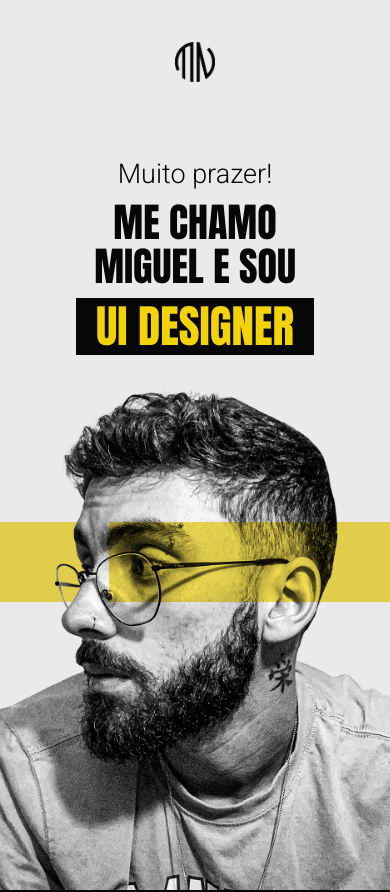
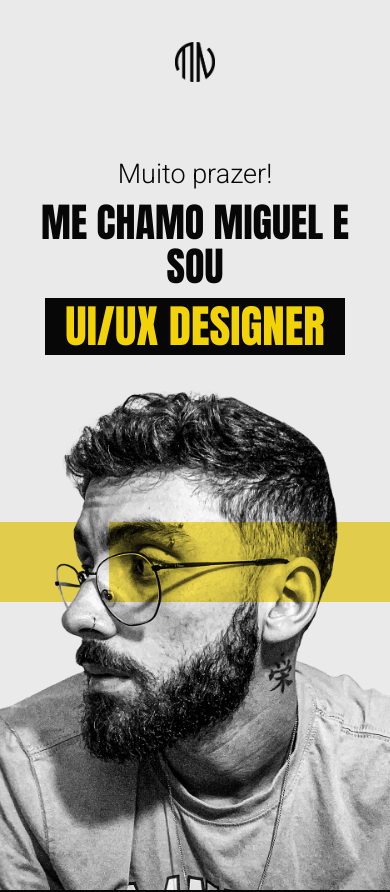
Before and after one commit to awesome-rol/portfolioUImiguelNogueira, a React (Vite) app: page / in a window 390 px wide. Shown: the top 892 px of the page. Built offline with nearby package versions, Linux system fonts and the light colour scheme.

Commit message:
alteração titulo home uiUX

```diff
--- a/src/Home.css
+++ b/src/Home.css
@@ -13,8 +13,7 @@
     height: 415px;
     gap: 16px;
     margin-top: 305px;
-
-    max-width: 450px;
+    max-width: 570px;
 }
 
 .titulo1, .titulo2, .titulo3 {
@@ -43,8 +42,9 @@
     font-size: 96px;
     color: #F2D308;
     background-color: #070707;
-    width: 456px;
-    text-align: center;
+    width: 100%;
+    padding-left: 16px;
+    z-index: 7;
 }
 
 .homeArt {
@@ -132,6 +132,7 @@
     .titulos {
         gap: 10px;
         margin-top: 345px;
+        width: 545px;
     }
 
     .titulo1 {
@@ -144,7 +145,6 @@
 
     .titulo3 {
         font-size: 90px;
-        width: 430px;
     }
 }
 
@@ -200,6 +200,8 @@
     .titulos {
         max-width: 80%;
         margin-top: 240px;
+        width: auto;
+        text-align: center;
     }
 
     .titulo1, .titulo2 {
@@ -218,11 +220,31 @@
     .titulo3 {
         width: auto;
         margin: 0 auto;
-        font-size: 140px;
-        max-width: 90%;
+        font-size: 120px;
+        max-width: 100%;
         padding: 12px 24px 12px 24px;
     }
 
+}
+
+@media screen and (max-width: 1027px) {
+    .titulos {
+
+    }
+
+
+    .titulo1 {
+        font-size: 60px;
+    }
+
+    .titulo2 {
+        font-size: 100px;
+    }
+
+    .titulo3 {
+        padding: 16px;
+        font-size: 110px;
+    }
 }
 
 @media screen and (max-width: 960px) {
@@ -231,16 +253,12 @@
         gap: 20px;
     }
 
-    .titulo1 {
-        font-size: 70px;
-    }
+}
 
-    .titulo2 {
-        font-size: 100px;
-    }
+@media screen and (max-width: 927px) {
 
-    .titulo3 {
-        font-size: 120px;
+    .titulos {
+        max-width: 90%;
     }
 }
 
@@ -250,6 +268,12 @@
     .titulo3 {
         max-width: 100%;
         font-size: 110px;
+    }
+}
+
+@media screen and (max-width: 822px) {
+    .titulos {
+        max-width: 100%;
     }
 }
 
@@ -278,6 +302,7 @@
     }
 
     .titulos {
+        max-width: 95%;
         margin-bottom: 0;
     }
 
@@ -317,6 +342,19 @@
 @media screen and (max-width: 580px) {
     .homeArt-barraHorizontalFrente {
         width: 75%;
+    }
+
+    .titulo1 {
+        font-size: 42px;
+    }
+
+    .titulo2 {
+        font-size: 55px;
+    }
+
+    .titulo3 {
+        font-size: 70px;
+        padding: 15px;
     }
 }
 
--- a/src/Home.jsx
+++ b/src/Home.jsx
@@ -10,7 +10,7 @@ const Home = () => {
       <h1 className='titulos'>
         <p className="titulo1">Muito prazer!</p>
         <p className="titulo2">ME CHAMO MIGUEL E SOU</p>
-        <p className='titulo3'>UI DESIGNER</p>
+        <p className='titulo3'>UI/UX DESIGNER</p>
       </h1>
       <div className="homeArt">
         <div><img className='fotoMiguel' src={fotoMiguel} alt="Foto Miguel Nogueira" /></div>
```
